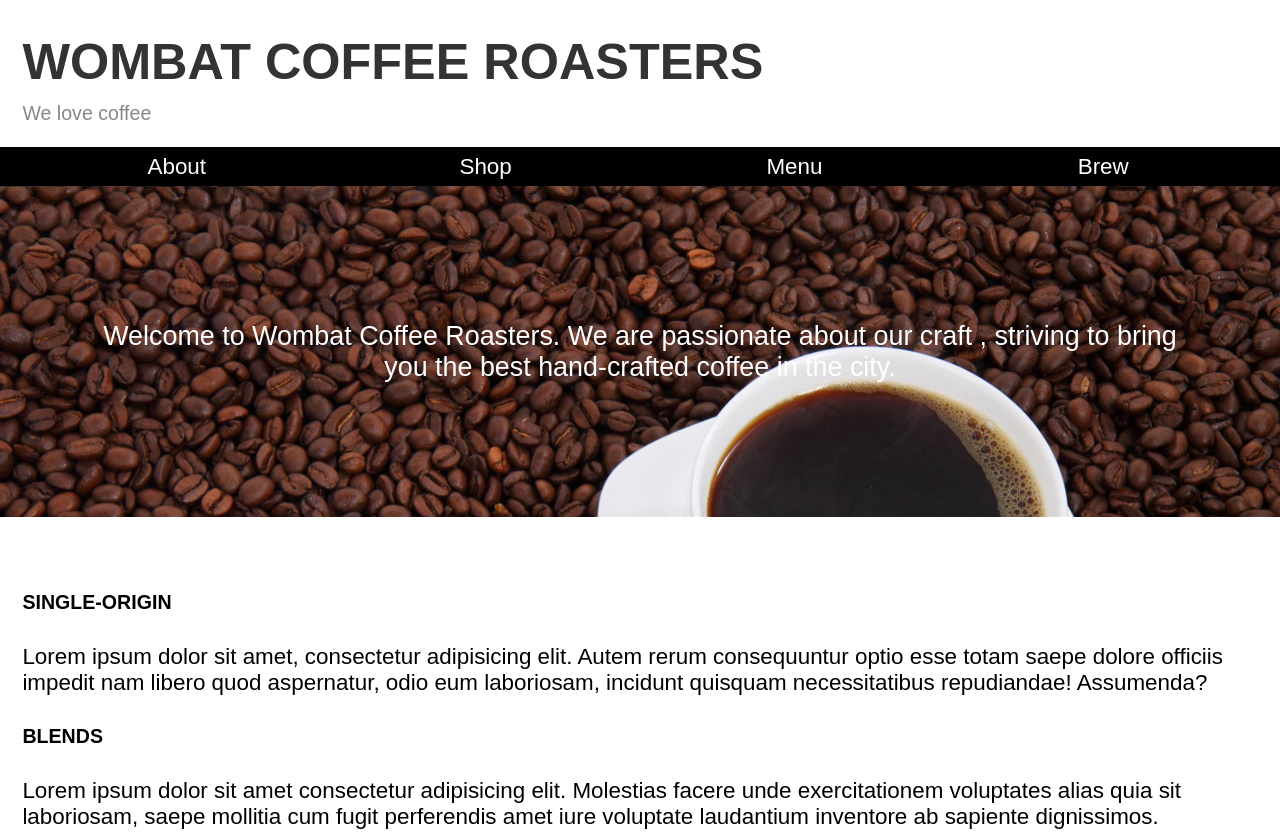
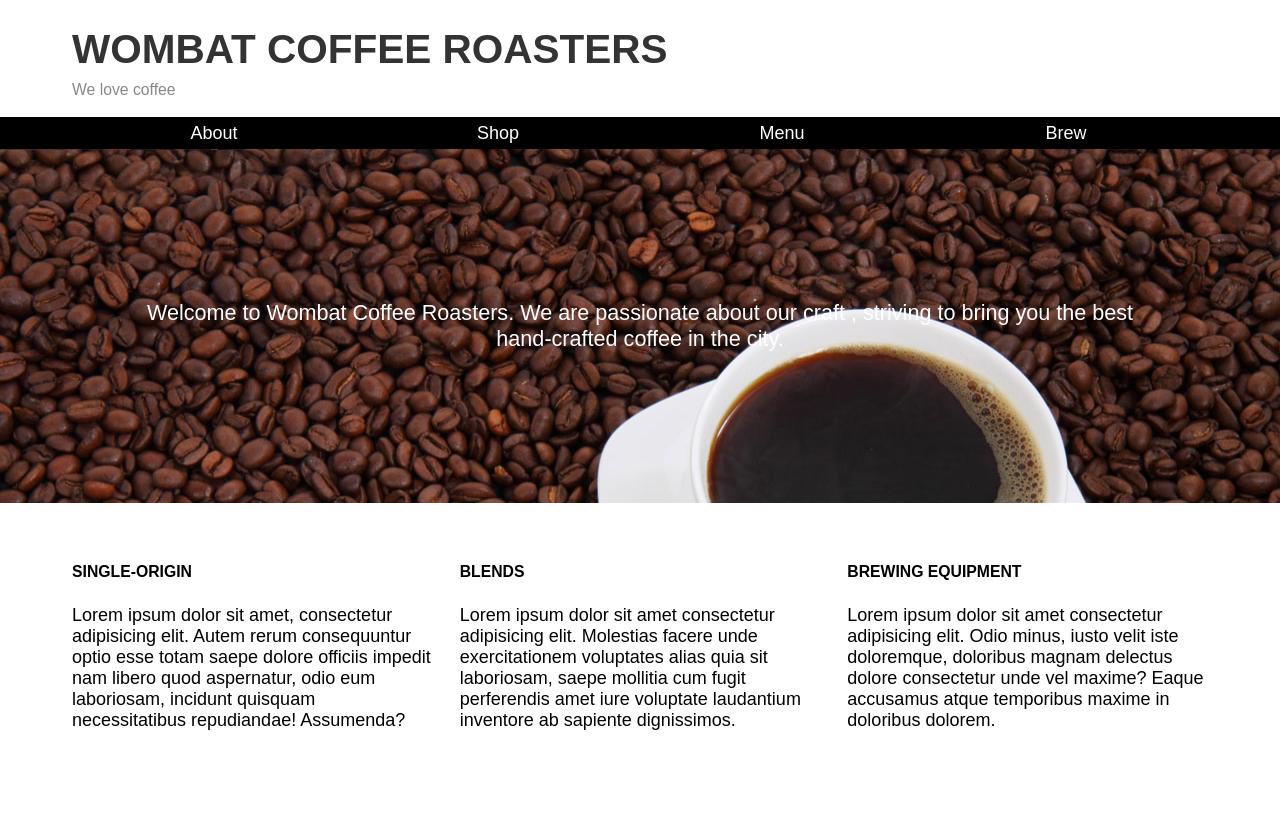
Before and after one commit to fpigeonjr/Books, a plain HTML site: page css-in-depth/ch08/index.html in a window 1280 px wide. Shown: the top 833 px of the page. After the commit the page ends 800 px from the top, so only its background shows below. Drawn offline with Linux system fonts and the light colour scheme.

Commit message:
adds styles for large screens

```diff
--- a/css-in-depth/ch08/style.css
+++ b/css-in-depth/ch08/style.css
@@ -1,6 +1,12 @@
 :root {
   box-sizing: border-box;
   font-size: calc(1vw + 0.6em);
+}
+
+@media(min-width: 50em){
+  :root{
+    font-size: 1.125em;
+  }
 }
 
 *,
@@ -43,6 +49,12 @@ a:active {
   }
 }
 
+@media (min-width: 50em) {
+  .page-header {
+    padding: 1em 4em;
+  }
+}
+
 .title > h1 {
   color: #333;
   text-transform: uppercase;
@@ -78,6 +90,12 @@ a:active {
   }
 }
 
+@media (min-width: 50em) {
+  .hero {
+    padding: 7em 6em;
+  }
+}
+
 main {
   padding: 1em;
 }
@@ -85,6 +103,12 @@ main {
 @media (min-width: 35em) {
   main {
     padding: 2em 1em;
+  }
+}
+
+@media (min-width: 50em) {
+  main {
+    padding: 2em 4em;
   }
 }
 
@@ -184,7 +208,26 @@ main {
   }
 
   .nav-menu > li > a {
-    padding: .3em;
+    padding: 0.3em;
     text-align: center;
   }
 }
+
+@media(min-width: 50em){
+  .nav-menu{
+    padding: 0 4em;
+  }
+}
+
+@media (min-width: 35em) {
+  .row {
+    display: flex;
+    margin-left: -0.75em;
+    margin-right: -0.75em;
+  }
+  .column {
+    flex: 1;
+    margin-right: 0.75em;
+    margin-left: 0.75em;
+  }
+}
```
